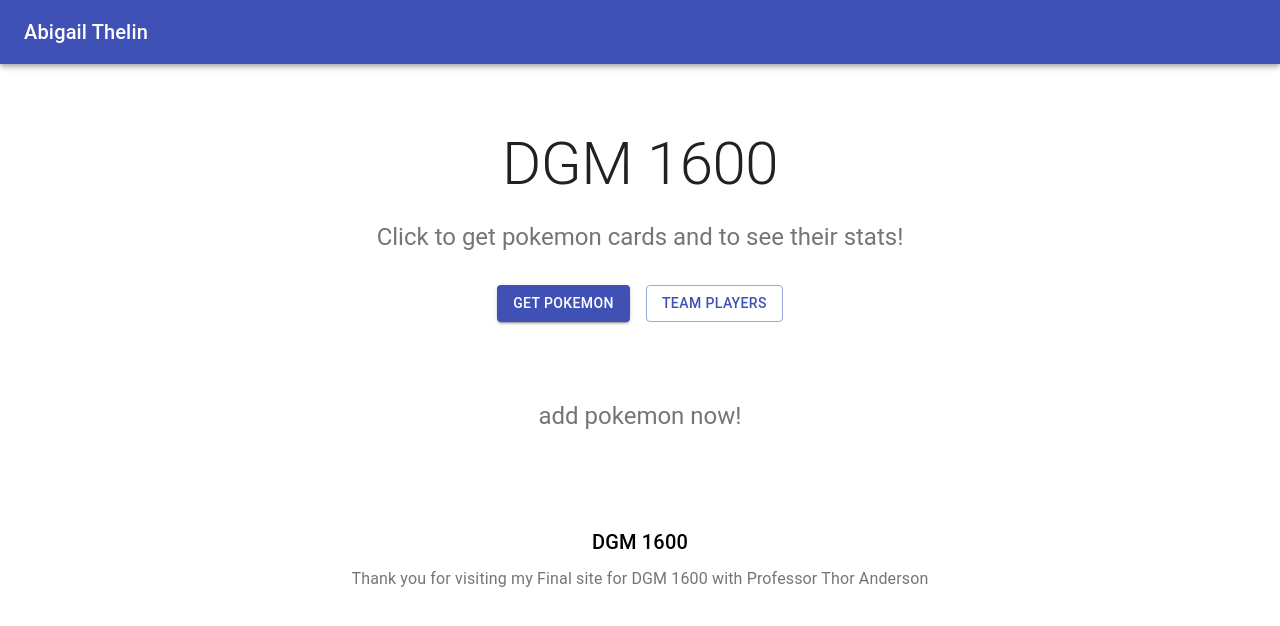
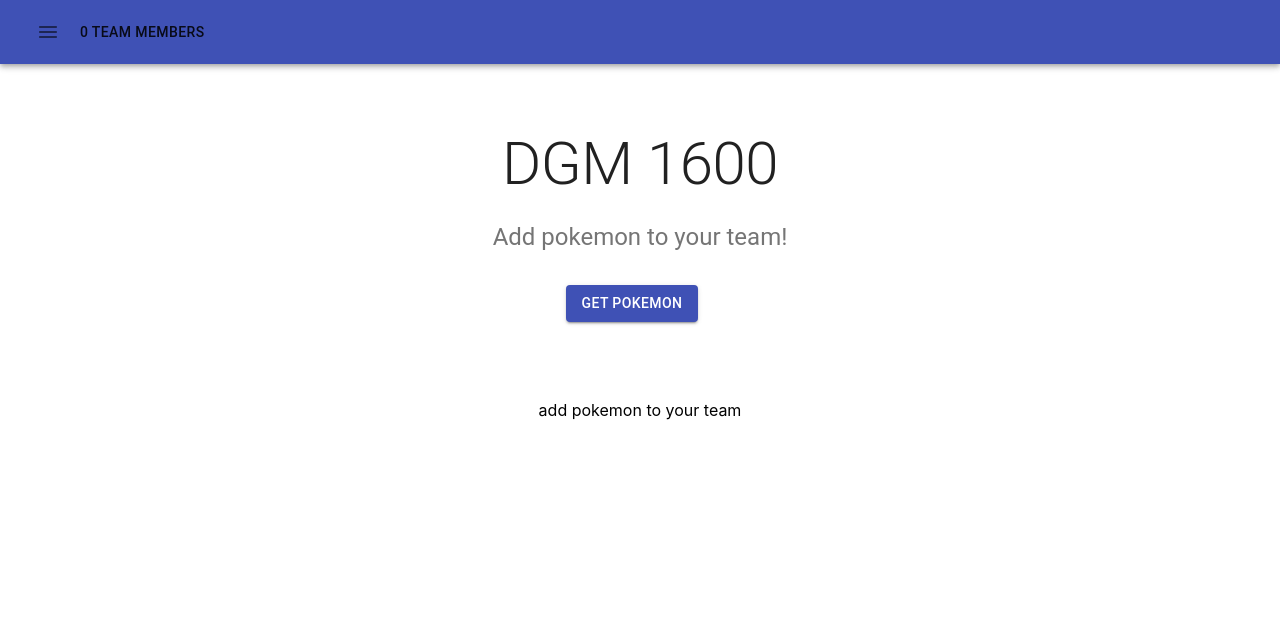
Before and after one commit to yabbbs/DGM1600Final, a React (Create React App) app: page / in a window 1280 px wide. Shown: the top 626 px of the page. Built offline with nearby package versions, Linux system fonts and the light colour scheme.

Commit message:
updated app to add team players

```diff
--- a/public/index.html
+++ b/public/index.html
@@ -2,7 +2,7 @@
 <html lang="en">
   <head>
     <meta charset="utf-8" />
-    <link rel="icon" href="%PUBLIC_URL%/favicon.ico" />
+    <link rel="icon" href="https://raw.githubusercontent.com/PokeAPI/sprites/master/sprites/pokemon/6.png" />
     <meta name="viewport" content="width=device-width, initial-scale=1" />
     <meta name="theme-color" content="#000000" />
     <meta
@@ -24,7 +24,7 @@
       work correctly both with client-side routing and a non-root public URL.
       Learn how to configure a non-root public URL by running `npm run build`.
     -->
-    <title>React App</title>
+    <title>DGM 1600</title>
   </head>
   <body>
     <noscript>You need to enable JavaScript to run this app.</noscript>
--- a/src/components/album.js
+++ b/src/components/album.js
@@ -3,26 +3,14 @@
 import Grid from '@material-ui/core/Grid';
 import Typography from '@material-ui/core/Typography';
 import Container from '@material-ui/core/Container';
-import Popover from '@material-ui/core/Popover';
 
 import { useStyles } from './styles';
-import Footer from './footer';
 import CardComponent from './card';
 import AppBarComponent from './appBar';
 
 export default function Album() {
     const [pokemon, setPokemon] = useState([]);
     const [pokemonTeam, setPokemonTeam] = useState([]);
-    const [anchorEl, setAnchorEl] = React.useState(null);
-
-    const handleClick = event => {
-      setAnchorEl(event.currentTarget);
-    };
-
-    const handleClose = () => {
-      setAnchorEl(null);
-    };
-
     const classes = useStyles();
 
 
@@ -35,16 +23,11 @@
     }
 
     useEffect(() => {
-
     }, [pokemon, pokemonTeam]);
 
-    const open = Boolean(anchorEl);
-    const id = open ? 'simple-popover' : undefined;
-
-    console.log('set', pokemonTeam)
     return (
         <React.Fragment>
-            <AppBarComponent/>
+            <AppBarComponent team={pokemonTeam}/>
             <main style={{display: 'flex', flexDirection:'column', height: '100%'}}>
 
                 {/* Header content */}
@@ -54,31 +37,22 @@
                             DGM 1600
                         </Typography>
                         <Typography variant="h5" align="center" color="textSecondary" paragraph>
-                            Click to get pokemon cards and to see their stats!
+                            Add pokemon to your team!
                         </Typography>
                         <div className={classes.heroButtons}>
                         <Grid container spacing={2} justify="center">
                             <Grid item>
-                            <Button variant="contained" color="primary" onClick={() => getPokemon()}>
-                                get pokemon
-                            </Button>
+                                {
+                                    pokemon.length === 0
+                                    ?
+                                    <Button variant="contained" color="primary" onClick={() => getPokemon()}>
+                                        get pokemon
+                                    </Button>
+                                    :
+                                    null
+                                }
                             </Grid>
                             <Grid item>
-                            <Button variant="outlined" color="primary" onClick={handleClick}>
-                                Team Players
-                            </Button>
-
-
-{/*
-                            <Typography variant="subtitle1">Selected: {selectedValue}</Typography>
-                            <br />
-                            <Button variant="outlined" color="primary" onClick={handleClickOpen}>
-                            Open simple dialog
-                            </Button>
-                            <SimpleDialog selectedValue={selectedValue} open={open} onClose={handleClose} /> */}
-
-
-
                             </Grid>
                         </Grid>
                         </div>
@@ -90,11 +64,7 @@
                     {
                         pokemon.length === 0
                         ?
-                        <div style={{height: '100%='}}>
-                            <Typography variant="h5" align="center" color="textSecondary" paragraph>
-                                add pokemon now!
-                            </Typography>
-                        </div>
+                            <span>add pokemon to your team</span>
                         :
                         <Grid container spacing={4}>
                             {
@@ -110,7 +80,7 @@
                 </body>
             </main>
 
-            <Footer />
+            {/* <Footer /> */}
         </React.Fragment>
     );
 }
--- a/src/components/appBar.js
+++ b/src/components/appBar.js
@@ -1,16 +1,63 @@
-import React from 'react';
+import React, { useState } from 'react';
 import AppBar from '@material-ui/core/AppBar';
+import { makeStyles } from '@material-ui/core/styles';
+import Drawer from '@material-ui/core/Drawer';
+import Button from '@material-ui/core/Button';
+import Avatar from '@material-ui/core/Avatar';
+import Chip from '@material-ui/core/Chip';
+import Divider from '@material-ui/core/Divider';
+import { IconButton } from '@material-ui/core';
 
 import Toolbar from '@material-ui/core/Toolbar';
 import Typography from '@material-ui/core/Typography';
+import MenuRoundedIcon from '@material-ui/icons/MenuRounded';
 
-const AppBarComponent = () => {
+const AppBarComponent = ({team}) => {
+    const [drawer, toggleDrawer] = useState(false);
+
+    const handleDelete = () => {
+      console.info('You clicked the delete icon.');
+    };
+
+    const handleClick = () => {
+      console.info('You clicked the Chip.');
+    };
+
     return (
-        <AppBar position="relative">
+        <AppBar position="sticky" color='primary'>
             <Toolbar>
-            <Typography variant="h6" color="inherit" noWrap>
-                Abigail Thelin
-            </Typography>
+            <IconButton onClick={() => toggleDrawer(true)}>
+                <MenuRoundedIcon/>
+            </IconButton>
+            <Button onClick={() => toggleDrawer(true)}>{team.length} team members</Button>
+
+                <Drawer anchor="right" open={drawer} onClose={() => toggleDrawer(false)}>
+                    <div style={{width: '50vw', padding: '50px'}}>
+                    <Typography variant="h2" color="inherit" noWrap>
+                        Your team
+                    </Typography>
+
+                    <Divider />
+
+                    <div style={{display: 'flex', flexWrap:'wrap', }}>
+                        {
+                            team.map(i => {
+                                return(
+                                    <div style={{padding: '5px', margin: '10px'}}>
+                                        <Chip
+                                            avatar={<Avatar alt="Natacha" src={i.sprites.front_default} />}
+                                            label={i.name}
+                                            onDelete={handleDelete}
+                                            onClick={handleClick}
+                                            color="primary"
+                                        />
+                                    </div>
+                                )
+                            })
+                        }
+                    </div>
+                    </div>
+                </Drawer>
             </Toolbar>
         </AppBar>
     );
--- a/src/components/card.js
+++ b/src/components/card.js
@@ -1,10 +1,10 @@
 import React, { useState, useEffect } from 'react';
 import Button from '@material-ui/core/Button';
-import Card from '@material-ui/core/Card';
 import CardActions from '@material-ui/core/CardActions';
 import CardContent from '@material-ui/core/CardContent';
-import CardMedia from '@material-ui/core/CardMedia';
 import Typography from '@material-ui/core/Typography';
+import Paper from '@material-ui/core/Paper';
+import Avatar from '@material-ui/core/Avatar';
 
 import { useStyles } from './styles';
 
@@ -20,18 +20,15 @@
         })
     }, []);
 
+    console.log('help', pokemonInfo)
     return (
-        <Card className={classes.card}>
-            <CardMedia
-                className={classes.cardMedia}
-                image={pokemonInfo && pokemonInfo.sprites && pokemonInfo.sprites.back_default}
-                title="Image title"
-            />
+        <Paper className={classes.card} elevation={3}>
             <CardContent className={classes.cardContent}>
+                <Avatar alt="Cindy Baker" src={pokemonInfo && pokemonInfo.sprites.front_default} />
                 <Typography gutterBottom variant="h5" component="h2">
                     {info.name}
                 </Typography>
-                <Typography>
+                {/* <Typography>
                     Abilities:&nbsp;
                     {
                         pokemonInfo && pokemonInfo.abilities.map(i => {
@@ -42,14 +39,14 @@
                             );
                         })
                     }
-                </Typography>
+                </Typography> */}
             </CardContent>
             <CardActions>
                 <Button size="small" color="primary" onClick={() => setPokemonTeam(pokemonInfo)}>
-                    ADD TO FIGHT
+                    ADD TO TEAM
                 </Button>
             </CardActions>
-        </Card>
+        </Paper>
     );
 }
 
--- a/src/utils/index.js
+++ /dev/null
@@ -1,5 +0,0 @@
-export const getPokemon = () => {
-    fetch('https://pokeapi.co/api/v2/pokemon?limit=151')
-        .then(response => response.json())
-        .then(allpokemon => console.log(allpokemon))
-}
```
Also changed, not shown: src/components/sideBar.js (added).
